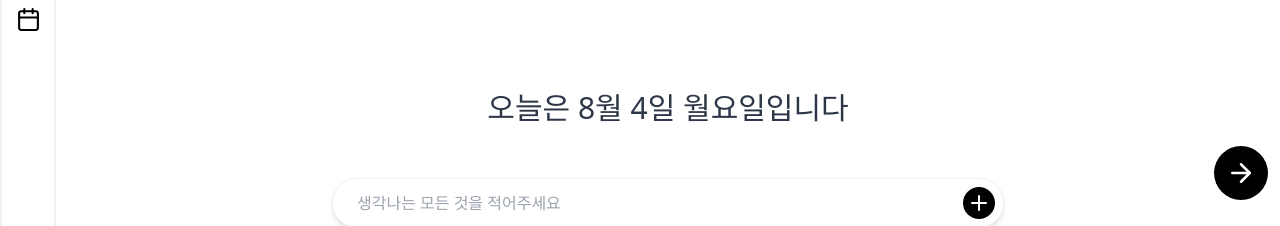
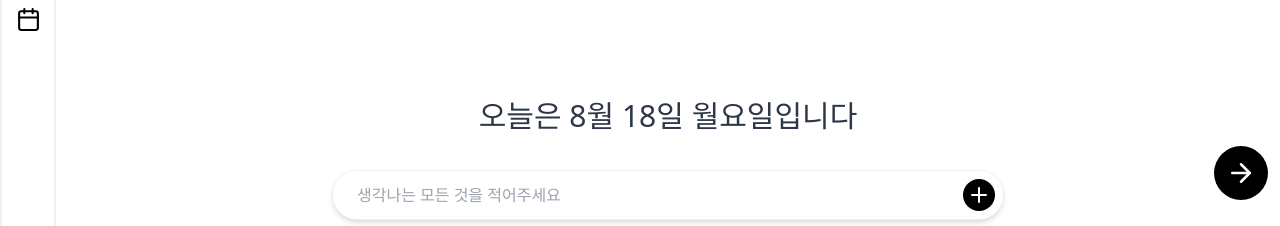
Before and after one commit to Justbeanpole/TodoList_React, a React (Vite) app: page / in a window 1280 px wide. Shown: the part 227-453 px from the top of the page. Built offline with nearby package versions, Linux system fonts and the light colour scheme; no server answers; the database is empty.

Commit message:
feat:메인화면 날짜데이터 입력

```diff
--- a/src/components/ui/DateHeader.jsx
+++ b/src/components/ui/DateHeader.jsx
@@ -1,7 +1,9 @@
 const DateHeader = () => {
+    const today = new Date();
+    const day = ["월요일", "화요일", "수요일", "목요일", "금요일", "토요일", "일요일"]
     return (
-        <header className="mb-8">
-            <h1 className="text-3xl font-medium p-5 text-gray-800">{"오늘은 8월 4일 월요일입니다"}</h1>
+        <header className="mb-4 text-center">
+            <h1 className="text-3xl font-medium p-5 text-gray-800">{`오늘은 ${today.getMonth()+1}월 ${today.getDate()}일 ${day[today.getDay()-1]}입니다`}</h1>
         </header>
     )
 }
```
